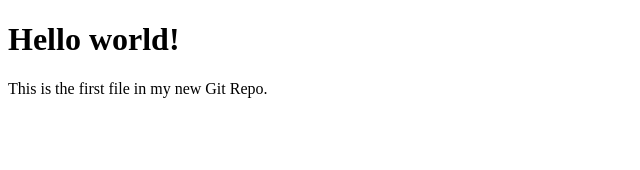
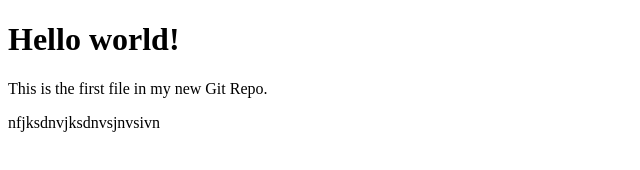
Before and after one commit to vinod9870/myrepo, a plain HTML site: page index.html in a window 1280 px wide. Shown: the whole page, without its empty margins (0-640 px from the left). Drawn offline with Linux system fonts and the light colour scheme.

Commit message:
this is v2

```diff
--- a/index.html
+++ b/index.html
@@ -9,4 +9,6 @@
 <p>This is the first file in my new Git Repo.</p>
 
 </body>
+
+nfjksdnvjksdnvsjnvsivn
 </html>
```
